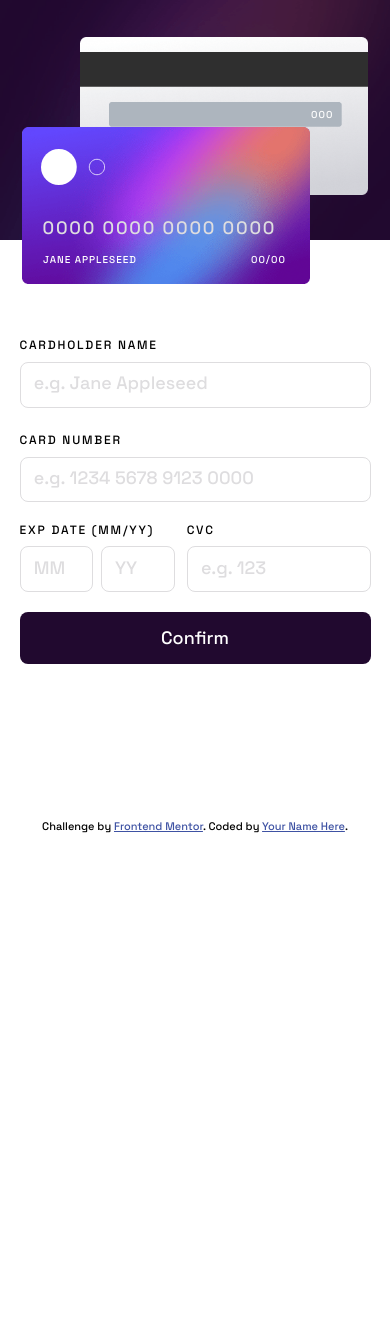
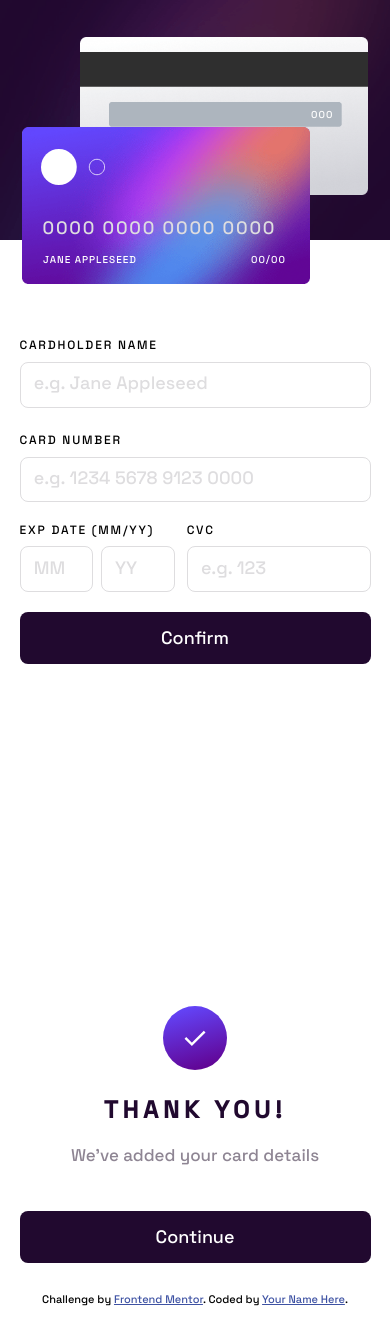
Before and after one commit to felipestefani/card-details, a Vue app: page / in a window 390 px wide. Before the commit the page ends 844 px from the top, so only its background shows below. Built offline with nearby package versions, Linux system fonts and the light colour scheme.

Commit message:
fix: mobile section layout

```diff
--- a/src/App.vue
+++ b/src/App.vue
@@ -6,9 +6,19 @@
   const completeName = ref('')
   const month = ref('')
   const year = ref('')
+  const cardSaved = ref(false)
 
-  const saveCard = () => {
-    console.log('oi');
+  const saveCard = () =>   cardSaved.value = !cardSaved.value
+  const backToCardForm = () => {
+    clearForm()
+    cardSaved.value = !cardSaved.value
+  }
+  const clearForm = () => {
+    cvc.value = ''
+    cardNumber.value = ''
+    completeName.value = ''
+    month.value = ''
+    year.value = ''
   }
 </script>
 
@@ -34,7 +44,7 @@
       </div>
     </div>
   </header>
-  <main>
+  <main :class="{card_saved: cardSaved}">
     <form @submit.prevent="saveCard">
       <label>
         Cardholder Name
@@ -57,14 +67,15 @@
           <input class="input_cvc" type="text" v-model="cvc" placeholder="e.g. 123" maxlength="3">
         </label>
       </div>
-      <button>Confirm</button>
+      <button type="submit">Confirm</button>
     </form>
   </main>
 
-  <section hidden>
-      Thank you!
-      We've added your card details
-      Continue
+  <section class="continue" :hidden=!cardSaved>
+    <img class="complete_icon" src="./assets/images/icon-complete.svg" alt="complete icon">
+      <h1>Thank you!</h1>
+      <p>We've added your card details</p>
+      <button type="button" @click="backToCardForm">Continue</button>
   </section>
 
   <footer class="attribution">
@@ -204,6 +215,37 @@
     position: absolute;
     bottom: 1em;
   }
+  section {
+    display: flex;
+    flex-direction: column;
+    align-items: center;
+  }
+  .complete_icon {
+    margin-top: 18em;
+    width: 4em;
+  }
+  h1, p {
+    width: fit-content;
+  }
+  h1 {
+    text-transform: uppercase;
+    margin-top: 1em;
+    margin-bottom: 0.8em;
+    letter-spacing: 0.2em;
+    color: var(--very-dark-violet);
+  }
+  p {
+    color: var( --dark-grayish-violet);
+    font-size: 17px;
+  }
+  section button {
+    width: 90%;
+    max-width: 25em;
+    margin-top: 2.5em;
+  }
+  .card_saved {
+    display: none;
+  }
   .attribution { font-size: 11px; text-align: center; }
   .attribution a { color: hsl(228, 45%, 44%); }
 </style>
```
